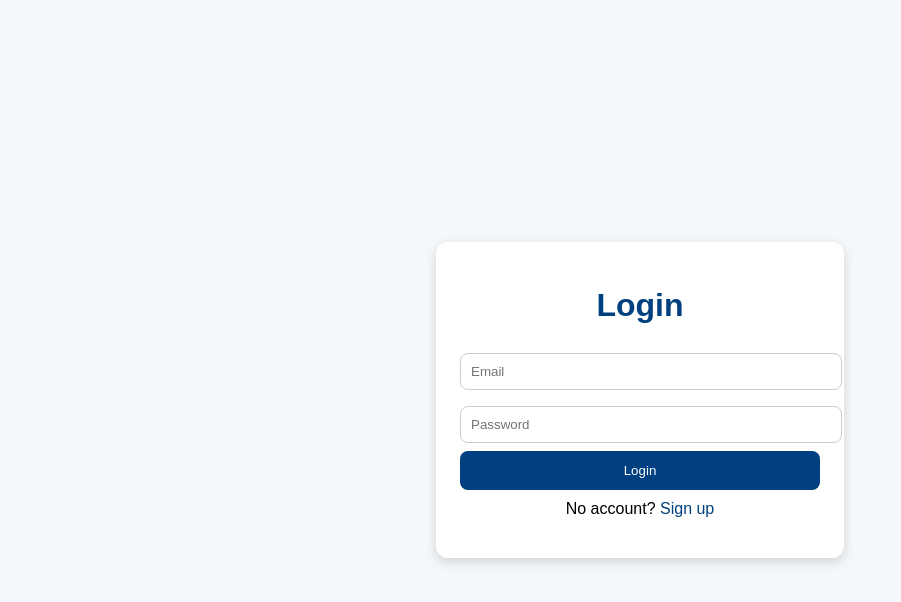
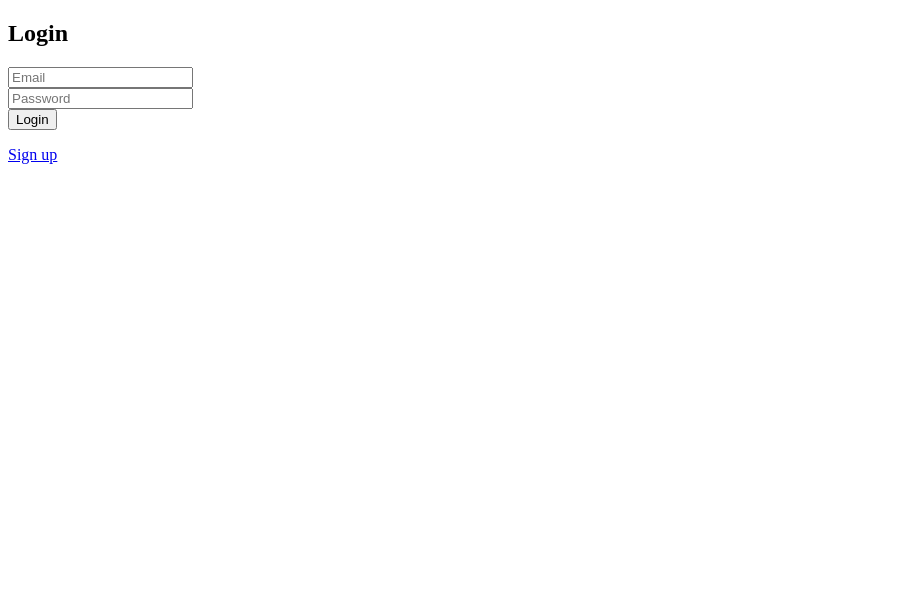
Before and after one commit to acroofing2020-del/Tackletarts-giveaways, a website: page public/login.html in a window 1280 px wide. Shown: the whole page, without its empty margins (0-901 px from the left). Drawn offline with Linux system fonts and the light colour scheme.

Commit message:
Update login.html

```diff
--- a/public/login.html
+++ b/public/login.html
@@ -1,38 +1,25 @@
-<!DOCTYPE html>
-<html lang="en">
-<head>
-  <meta charset="UTF-8" />
-  <title>Login - Tackle Tarts</title>
-  <style>
-    body { font-family: Arial, sans-serif; background:#f4f8fb; display:flex; align-items:center; justify-content:center; min-height:100vh; margin:0; }
-    .box { background:#fff; padding:24px; border-radius:12px; width:360px; box-shadow:0 4px 12px rgba(0,0,0,.15); }
-    h1 { color:#004080; text-align:center; }
-    input { width:100%; padding:10px; margin:8px 0; border:1px solid #ccc; border-radius:8px; }
-    button { width:100%; padding:12px; background:#004080; color:#fff; border:none; border-radius:8px; cursor:pointer; }
-    button:hover { background:#0066cc; }
-    a { color:#004080; text-decoration:none; }
-  </style>
-</head>
+<!doctype html>
+<html>
+<head><meta charset="utf-8"><title>Login</title></head>
 <body>
-  <div class="box">
-    <h1>Login</h1>
-    <input id="email" placeholder="Email" type="email" />
-    <input id="password" placeholder="Password" type="password" />
-    <button onclick="login()">Login</button>
-    <p style="text-align:center;margin-top:10px;">No account? <a href="/signup.html">Sign up</a></p>
-  </div>
-  <script>
-    async function login() {
-      const email = document.getElementById("email").value;
-      const password = document.getElementById("password").value;
-      const res = await fetch("/api/login", {
-        method:"POST",
-        headers:{"Content-Type":"application/json"},
-        body: JSON.stringify({ email, password })
-      });
-      if (res.ok) { window.location.href="/competitions.html"; }
-      else { const d = await res.json(); alert("Login failed: " + (d.message||"")); }
-    }
-  </script>
+  <h2>Login</h2>
+  <input id="email" placeholder="Email"><br>
+  <input id="password" type="password" placeholder="Password"><br>
+  <button onclick="login()">Login</button>
+  <p><a href="/signup.html">Sign up</a></p>
+<script>
+async function login(){
+  const res = await fetch('/api/login',{
+    method:'POST',
+    headers:{'Content-Type':'application/json'},
+    body:JSON.stringify({
+      email:document.getElementById('email').value,
+      password:document.getElementById('password').value
+    })
+  });
+  if(res.ok){ location.href='/dashboard.html'; }
+  else{ alert('Login failed'); }
+}
+</script>
 </body>
 </html>
```
